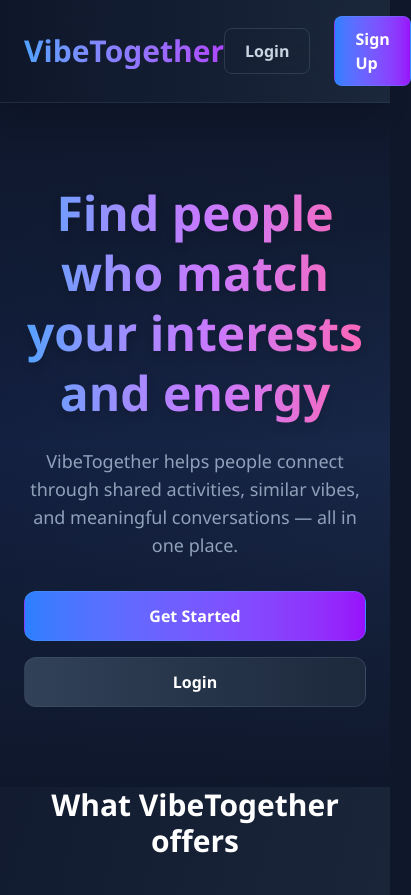
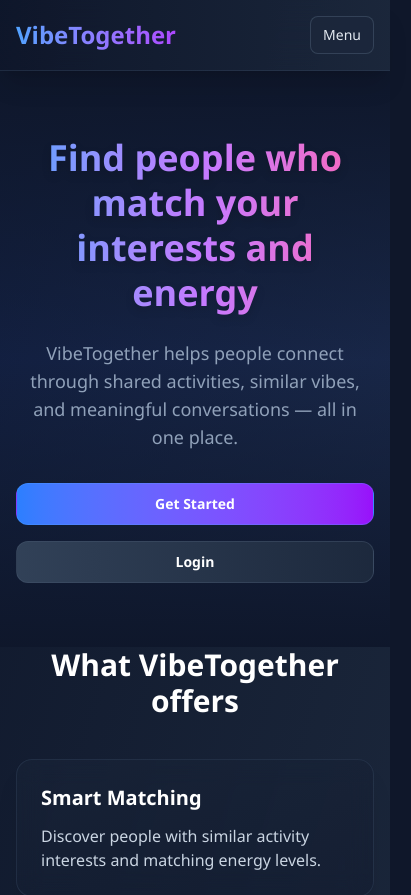
Before and after one commit to Saumy-m/vibe-together, a Next.js app: page / in a window 390 px wide. Shown: the top 895 px of the page, 411 px wide, since content can reach past the window. Built offline with nearby package versions, Linux system fonts and the light colour scheme.

Commit message:
UI updates for Mobile Devices

```diff
--- a/app/components/navigation.js
+++ b/app/components/navigation.js
@@ -10,6 +10,7 @@ export default function Navbar() {
   const [isLoggedIn, setIsLoggedIn] = useState(false);
   const [loading, setLoading] = useState(true);
   const [userId, setUserId] = useState(null);
+  const [menuOpen, setMenuOpen] = useState(false);
 
   useEffect(() => {
     const userEmail = localStorage.getItem("userEmail");
@@ -19,6 +20,17 @@ export default function Navbar() {
     setUserId(userId);
 
     setLoading(false);
+  }, []);
+
+  useEffect(() => {
+    const handleResize = () => {
+      if (window.innerWidth >= 768) {
+        setMenuOpen(false);
+      }
+    };
+
+    window.addEventListener("resize", handleResize);
+    return () => window.removeEventListener("resize", handleResize);
   }, []);
 
   const handleSignOut = () => {
@@ -31,24 +43,37 @@ export default function Navbar() {
   return (
     <nav className="nav-container">
       <div className="nav-wrapper">
+        <div className="flex items-center justify-between w-full md:w-auto">
           {!loading && isLoggedIn ? (
-          <span className="text-3xl font-bold bg-clip-text text-transparent bg-gradient-to-r from-blue-400 to-purple-500 cursor-default hover:from-blue-300 hover:to-purple-400 transition-all duration-300">
+            <span className="text-2xl sm:text-3xl font-bold bg-clip-text text-transparent bg-gradient-to-r from-blue-400 to-purple-500 cursor-default hover:from-blue-300 hover:to-purple-400 transition-all duration-300">
               VibeTogether
             </span>
           ) : (
             <Link
               href="/"
-            className="text-3xl font-bold bg-clip-text text-transparent bg-gradient-to-r from-blue-400 to-purple-500 hover:from-blue-300 hover:to-purple-400 transition-all duration-300"
+              className="text-2xl sm:text-3xl font-bold bg-clip-text text-transparent bg-gradient-to-r from-blue-400 to-purple-500 hover:from-blue-300 hover:to-purple-400 transition-all duration-300"
             >
               VibeTogether
             </Link>
           )}
 
+          <button
+            type="button"
+            onClick={() => setMenuOpen((prev) => !prev)}
+            className="inline-flex items-center justify-center rounded-lg border border-slate-600/60 bg-slate-800/70 px-3 py-2 text-sm font-medium text-slate-200 md:hidden"
+            aria-label="Toggle navigation menu"
+          >
+            {menuOpen ? "Close" : "Menu"}
+          </button>
+        </div>
+
+        <div className={`${menuOpen ? "flex" : "hidden"} w-full flex-col gap-4 md:flex md:w-auto md:flex-row md:items-center md:gap-8`}>
           {!loading && isLoggedIn && (
-          <div className="flex gap-8 items-center">
+            <div className="flex flex-col gap-3 md:flex-row md:items-center md:gap-8">
               <Link
                 href="/matching"
                 className="text-slate-300 hover:text-blue-400 font-semibold transition-colors duration-300 relative group"
+                onClick={() => setMenuOpen(false)}
               >
                 Matching
                 <span className="absolute bottom-0 left-0 w-0 h-0.5 bg-gradient-to-r from-blue-400 to-purple-500 group-hover:w-full transition-all duration-300"></span>
@@ -57,6 +82,7 @@ export default function Navbar() {
               <Link
                 href="/chats"
                 className="text-slate-300 hover:text-blue-400 font-semibold transition-colors duration-300 relative group"
+                onClick={() => setMenuOpen(false)}
               >
                 Chats
                 <span className="absolute bottom-0 left-0 w-0 h-0.5 bg-gradient-to-r from-blue-400 to-purple-500 group-hover:w-full transition-all duration-300"></span>
@@ -64,7 +90,9 @@ export default function Navbar() {
 
               <Link
                 href={`/profile/${userId}`}
-              className="text-slate-300 hover:text-blue-400 font-semibold transition-colors duration-300 relative group">
+                className="text-slate-300 hover:text-blue-400 font-semibold transition-colors duration-300 relative group"
+                onClick={() => setMenuOpen(false)}
+              >
                 Profile
                 <span className="absolute bottom-0 left-0 w-0 h-0.5 bg-gradient-to-r from-blue-400 to-purple-500 group-hover:w-full transition-all duration-300"></span>
               </Link>
@@ -78,17 +106,18 @@ export default function Navbar() {
               </button>
             ) : (
               <>
-              <Link href="/login" className="btn-nav-secondary">
+                <Link href="/login" className="btn-nav-secondary" onClick={() => setMenuOpen(false)}>
                   Login
                 </Link>
 
-              <Link href="/signup" className="btn-nav-primary">
+                <Link href="/signup" className="btn-nav-primary" onClick={() => setMenuOpen(false)}>
                   Sign Up
                 </Link>
               </>
             )}
           </div>
         </div>
+      </div>
     </nav>
   );
 }
--- a/app/globals.css
+++ b/app/globals.css
@@ -10,38 +10,44 @@
   --accent-light: #a78bfa;
 }
 
+html {
+  font-size: 16px;
+}
+
 body {
   background: var(--background);
   color: var(--foreground);
   font-family: "Segoe UI", Trebuchet MS, sans-serif;
+  min-height: 100vh;
+  overflow-x: hidden;
 }
 
 @layer utilities {
 
   /* Button Classes - Modern gradient and glassmorphism effects */
   .btn-primary {
-    @apply px-6 py-3 rounded-xl font-semibold text-white bg-gradient-to-r from-blue-500 to-purple-600 hover:from-blue-600 hover:to-purple-700 hover:shadow-lg hover:shadow-blue-500/50 transition-all duration-300 transform hover:scale-105 border border-blue-400/30;
+    @apply px-4 sm:px-6 py-2.5 sm:py-3 rounded-xl font-semibold text-white bg-gradient-to-r from-blue-500 to-purple-600 hover:from-blue-600 hover:to-purple-700 hover:shadow-lg hover:shadow-blue-500/50 transition-all duration-300 transform hover:scale-105 border border-blue-400/30 text-sm sm:text-base;
   }
 
   .btn-secondary {
-    @apply px-6 py-3 rounded-xl font-semibold bg-gradient-to-r from-slate-700 to-slate-800 text-white hover:from-slate-600 hover:to-slate-700 hover:shadow-lg hover:shadow-purple-500/20 transition-all duration-300 border border-slate-600/50;
+    @apply px-4 sm:px-6 py-2.5 sm:py-3 rounded-xl font-semibold bg-gradient-to-r from-slate-700 to-slate-800 text-white hover:from-slate-600 hover:to-slate-700 hover:shadow-lg hover:shadow-purple-500/20 transition-all duration-300 border border-slate-600/50 text-sm sm:text-base;
   }
 
   .btn-nav-primary {
-    @apply px-5 py-2.5 rounded-lg font-semibold text-white bg-gradient-to-r from-blue-500 to-purple-600 hover:from-blue-600 hover:to-purple-700 hover:shadow-lg hover:shadow-blue-500/40 transition-all duration-300 border border-blue-400/30;
+    @apply px-4 sm:px-5 py-2 sm:py-2.5 rounded-lg font-semibold text-white bg-gradient-to-r from-blue-500 to-purple-600 hover:from-blue-600 hover:to-purple-700 hover:shadow-lg hover:shadow-blue-500/40 transition-all duration-300 border border-blue-400/30 text-sm sm:text-base;
   }
 
   .btn-nav-secondary {
-    @apply px-5 py-2.5 rounded-lg font-semibold text-slate-300 border border-slate-600/50 hover:border-slate-400/80 hover:text-white hover:bg-slate-700/50 transition-all duration-300;
+    @apply px-4 sm:px-5 py-2 sm:py-2.5 rounded-lg font-semibold text-slate-300 border border-slate-600/50 hover:border-slate-400/80 hover:text-white hover:bg-slate-700/50 transition-all duration-300 text-sm sm:text-base;
   }
 
   /* Form Input Classes - Modern glassmorphism */
   .input-field {
-    @apply w-full px-4 py-3 rounded-xl bg-slate-800/50 border border-slate-700/50 text-white placeholder-slate-500 focus:outline-none focus:border-blue-500/60 focus:ring-2 focus:ring-blue-500/20 transition-all duration-300;
+    @apply w-full px-4 py-3 rounded-xl bg-slate-800/50 border border-slate-700/50 text-white placeholder-slate-500 focus:outline-none focus:border-blue-500/60 focus:ring-2 focus:ring-blue-500/20 transition-all duration-300 text-base;
   }
 
   .input-field-light {
-    @apply w-full px-4 py-3 rounded-xl bg-slate-800/50 border border-slate-700/50 text-white placeholder-slate-400 focus:outline-none focus:border-purple-500/60 focus:ring-2 focus:ring-purple-500/20 transition-all duration-300;
+    @apply w-full px-4 py-3 rounded-xl bg-slate-800/50 border border-slate-700/50 text-white placeholder-slate-400 focus:outline-none focus:border-purple-500/60 focus:ring-2 focus:ring-purple-500/20 transition-all duration-300 text-base;
   }
 
   /* Form Container */
@@ -55,12 +61,12 @@ body {
   }
 
   .card-dark {
-    @apply w-full max-w-md bg-gradient-to-br from-slate-800/60 to-slate-900/80 rounded-2xl shadow-2xl border border-slate-700/50 p-8 backdrop-blur-xl;
+    @apply w-full max-w-md sm:max-w-lg bg-gradient-to-br from-slate-800/60 to-slate-900/80 rounded-2xl shadow-2xl border border-slate-700/50 p-6 sm:p-8 backdrop-blur-xl;
   }
 
   /* Typography Classes - Enhanced contrast and hierarchy */
   .heading-h1-large {
-    @apply text-5xl md:text-7xl font-bold bg-clip-text text-transparent bg-gradient-to-r from-blue-400 via-purple-400 to-pink-400 leading-tight drop-shadow-lg;
+    @apply text-4xl sm:text-5xl md:text-7xl font-bold bg-clip-text text-transparent bg-gradient-to-r from-blue-400 via-purple-400 to-pink-400 leading-tight drop-shadow-lg;
   }
 
   .heading-h1-page {
@@ -103,24 +109,24 @@ body {
 
   /* Section/Layout Classes */
   .section-hero {
-    @apply px-6 py-20 bg-gradient-to-b from-slate-900 via-blue-900/20 to-slate-900;
+    @apply px-4 sm:px-6 py-16 sm:py-20 bg-gradient-to-b from-slate-900 via-blue-900/20 to-slate-900;
   }
 
   .section-features {
-    @apply px-6 pb-20;
+    @apply px-4 sm:px-6 pb-16 sm:pb-20;
   }
 
   /* Navigation Container - Modern glassmorphism */
   .nav-container {
-    @apply w-full border-b bg-gradient-to-r from-slate-900/80 to-slate-800/80 backdrop-blur-xl border-slate-700/50 shadow-xl;
+    @apply w-full border-b bg-gradient-to-r from-slate-900/80 to-slate-800/80 backdrop-blur-xl border-slate-700/50 shadow-xl sticky top-0 z-50;
   }
 
   .nav-wrapper {
-    @apply max-w-7xl mx-auto flex items-center justify-between px-6 py-4;
+    @apply max-w-7xl mx-auto flex flex-col gap-3 px-4 py-4 sm:px-6 md:flex-row md:items-center md:justify-between;
   }
 
   .nav-links {
-    @apply flex items-center gap-6;
+    @apply flex flex-wrap items-center gap-3 sm:gap-6;
   }
 
   /* Grid Classes */
--- a/app/layout.tsx
+++ b/app/layout.tsx
@@ -1,4 +1,4 @@
-import type { Metadata } from "next";
+import type { Metadata, Viewport } from "next";
 import { Geist, Geist_Mono } from "next/font/google";
 import "./globals.css";
 
@@ -17,6 +17,12 @@ export const metadata: Metadata = {
   description: "Connect with people who match your interests and energy",
 };
 
+export const viewport: Viewport = {
+  width: "device-width",
+  initialScale: 1,
+  maximumScale: 1,
+};
+
 export default function RootLayout({
   children,
 }: Readonly<{
```
Lines whose indentation alone changed are shown as unchanged.
